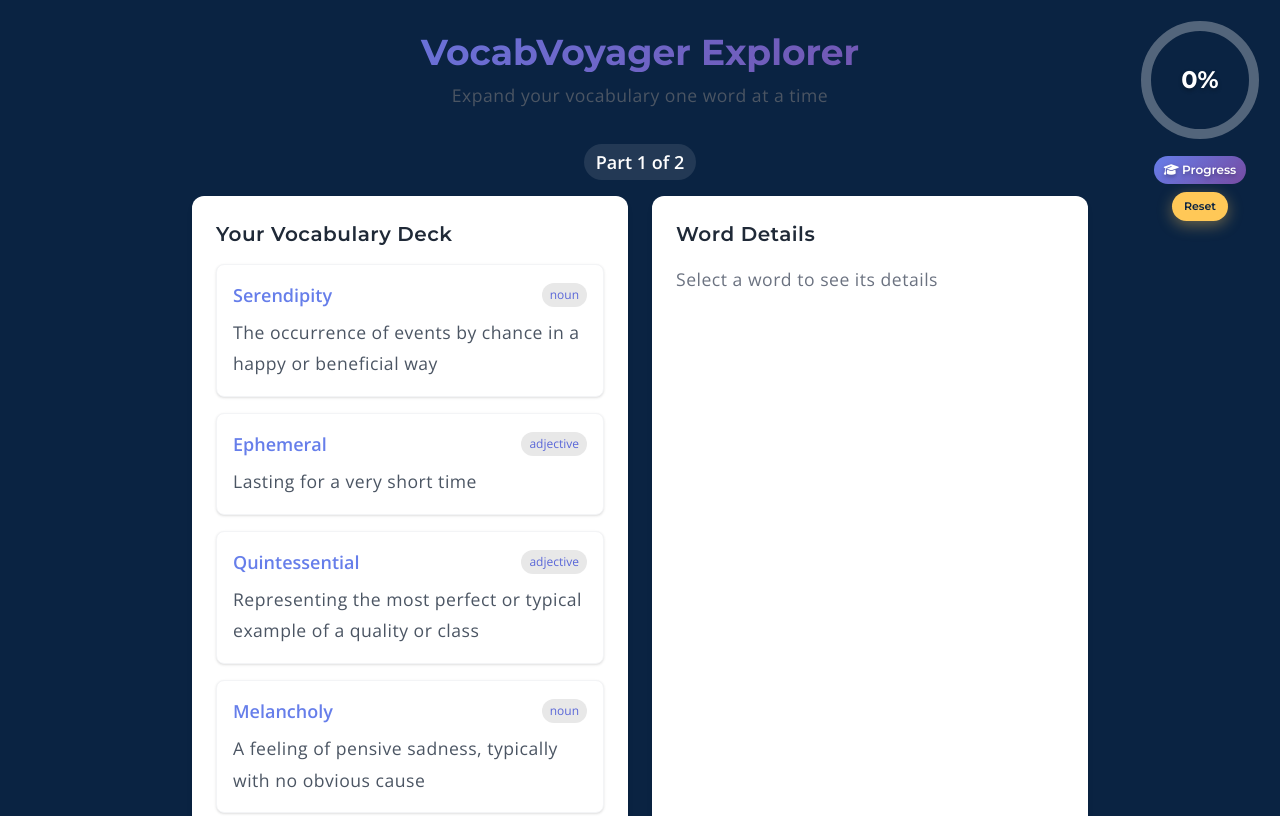
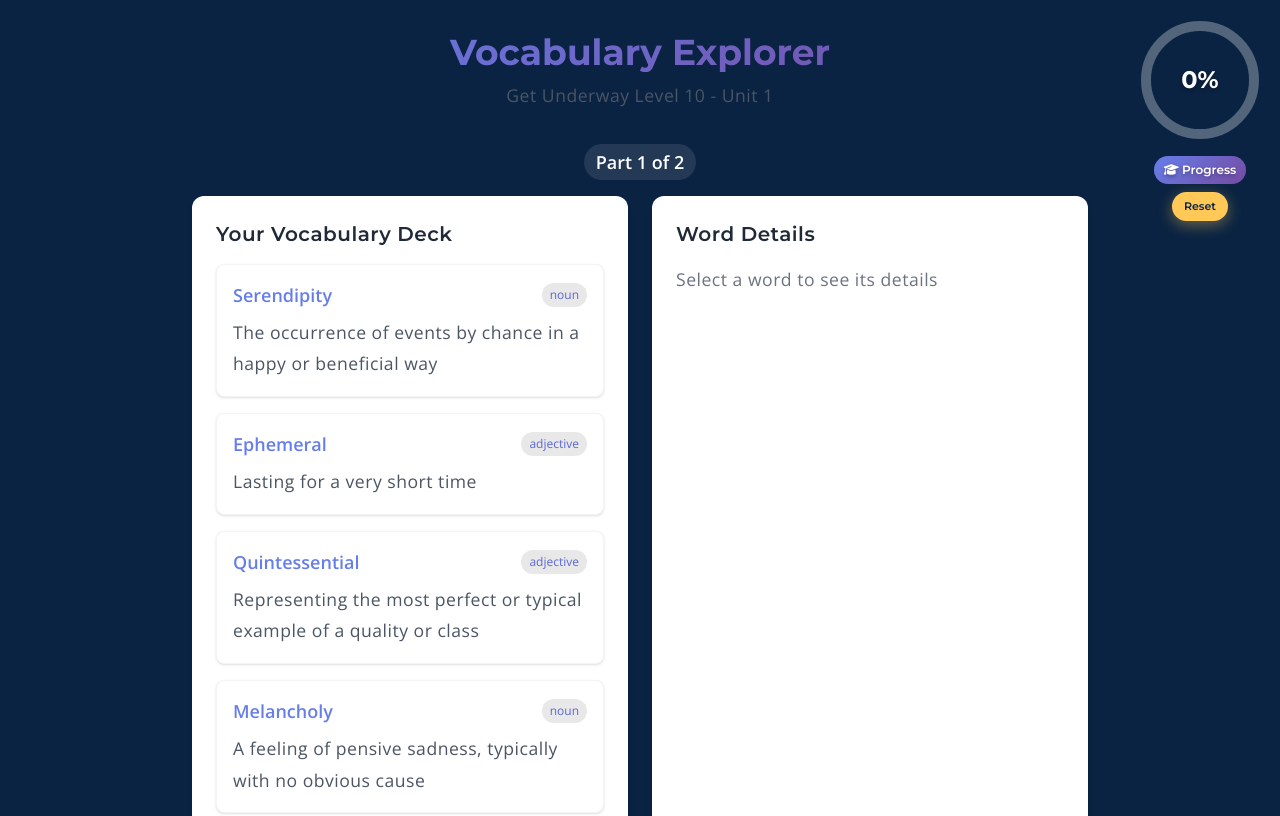
Before and after one commit to jcraiz/testvocab25, a plain HTML site: page index.html in a window 1280 px wide. Shown: the top 816 px of the page. Drawn offline with nearby package versions, Linux system fonts and the light colour scheme.

Commit message:
Update index.html

```diff
--- a/index.html
+++ b/index.html
@@ -3,7 +3,7 @@
 <head>
     <meta charset="UTF-8">
     <meta name="viewport" content="width=device-width, initial-scale=1.0">
-    <title>VocabVoyager Explorer</title>
+    <title>Vocabulary Explorer</title>
     <link href="https://fonts.googleapis.com/css2?family=Montserrat:wght@400;600;700&family=Open+Sans:wght@400;600&display=swap" rel="stylesheet">
     <link rel="stylesheet" href="https://cdnjs.cloudflare.com/ajax/libs/font-awesome/6.4.0/css/all.min.css">
     <link rel="stylesheet" href="style.css">
@@ -14,8 +14,8 @@
 <body class="min-h-screen">
     <main class="container mx-auto px-4 py-8">
         <section class="max-w-4xl mx-auto">
-            <h1 class="text-4xl font-bold text-center mb-2">VocabVoyager Explorer</h1>
-            <p class="text-center text-gray-600 mb-8">Expand your vocabulary one word at a time</p>
+            <h1 class="text-4xl font-bold text-center mb-2">Vocabulary Explorer</h1>
+            <p class="text-center text-gray-600 mb-8">Get Underway Level 10 - Unit 1</p>
 
             <div class="text-center mb-4">
                 <span id="part-indicator" class="text-lg font-semibold text-white">Part 1 of 2</span>
```
